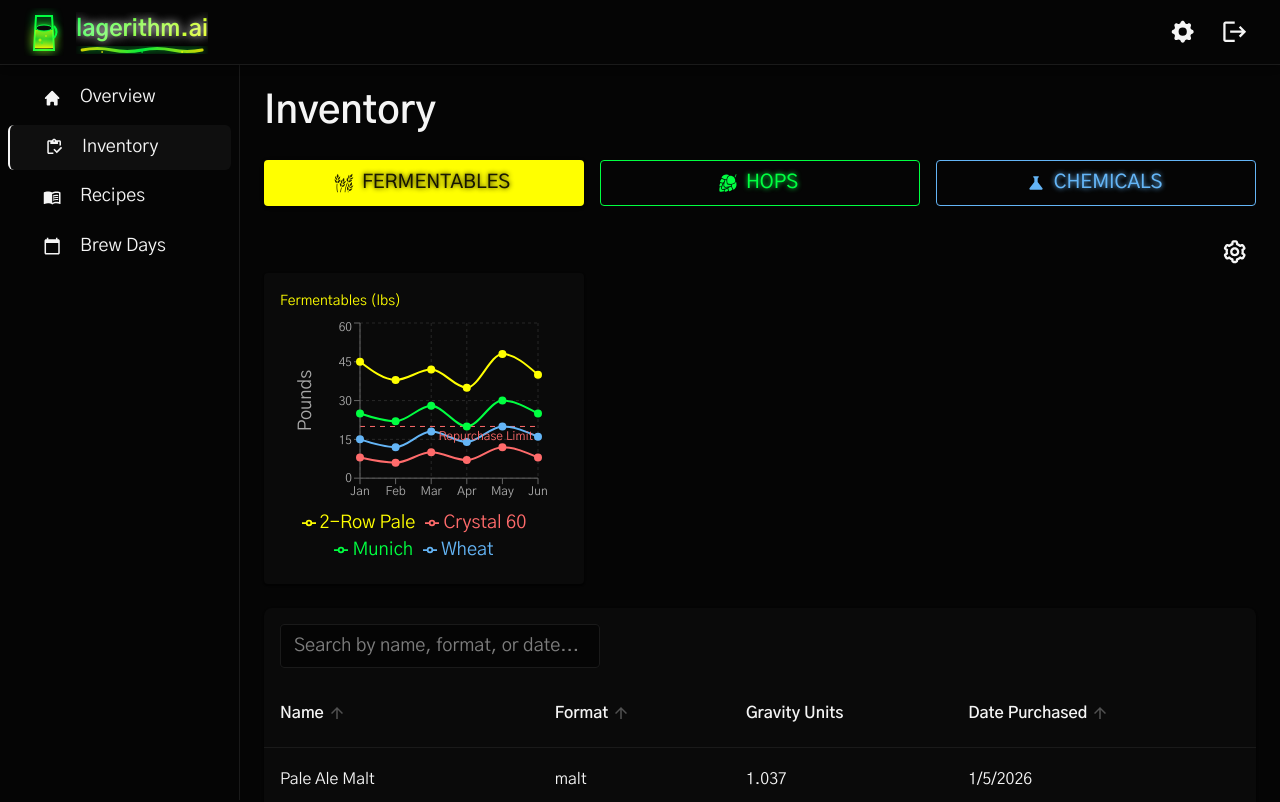
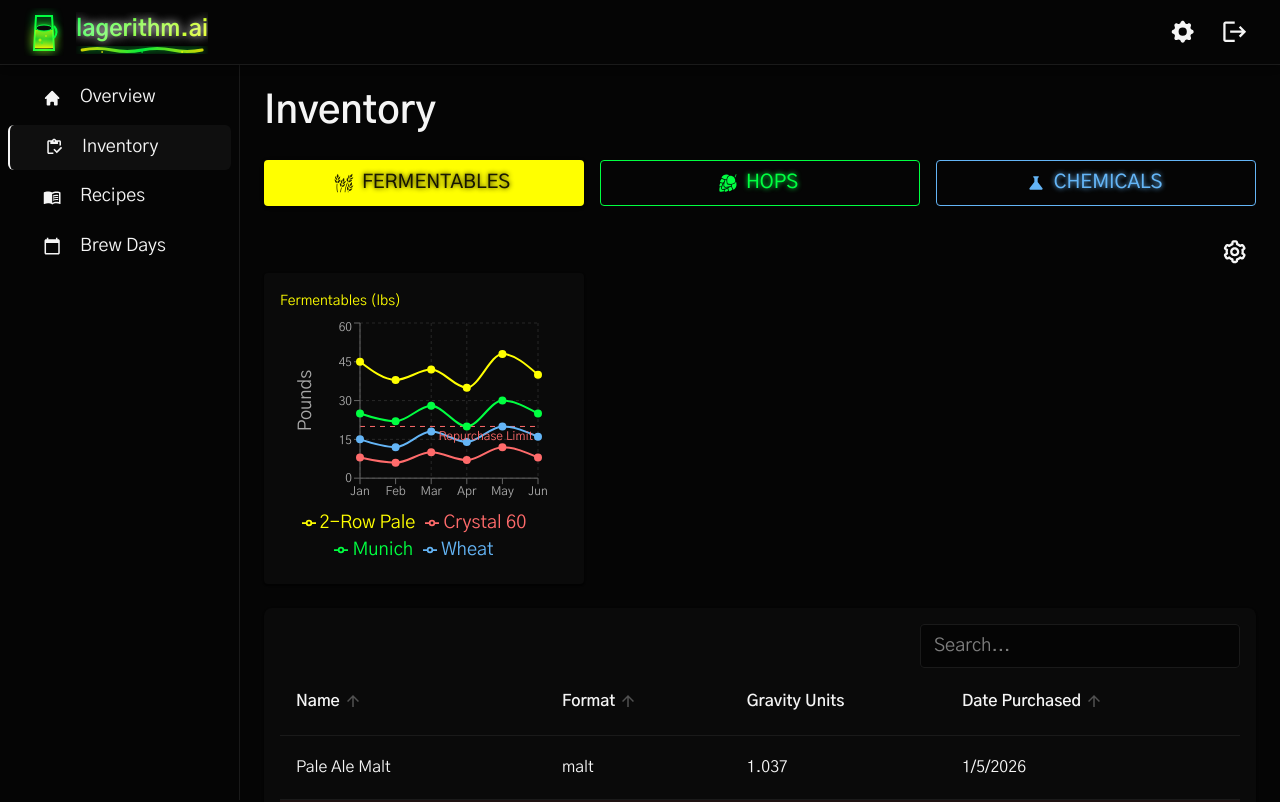
Before and after one commit to itwalton/alegorithm-web, a React (Vite) app: page /inventory in a window 1280 px wide. Shown: the top 802 px of the page. Built offline with nearby package versions, Linux system fonts and the light colour scheme.

Commit message:
add search/styling to other inventory tables

```diff
--- a/src/components/inventory-page/chemicals-inventory/ChemicalsInventoryTable.tsx
+++ b/src/components/inventory-page/chemicals-inventory/ChemicalsInventoryTable.tsx
@@ -1,4 +1,4 @@
-import { useState } from 'react';
+import { useState, useMemo } from 'react';
 import {
   Box,
   Table,
@@ -8,12 +8,18 @@ import {
   TableHead,
   TableRow,
   Paper,
+  TextField,
+  TableSortLabel,
 } from '@mui/material';
+import { useTheme } from '@mui/material/styles';
 import {
   useReactTable,
   getCoreRowModel,
   createColumnHelper,
   flexRender,
+  getFilteredRowModel,
+  getSortedRowModel,
+  type SortingState,
 } from '@tanstack/react-table';
 import { type ChemicalLineItem } from './chemicals-inventory.model';
 import useGetChemicalsInventory from './useGetChemicalsInventory';
@@ -21,41 +27,23 @@ import WaterChemicalsWarningsList from './charts/WaterChemicalsWarningsList';
 import type { Widget } from '../shared/widgets/widgets.model';
 import Widgets from '../shared/widgets/Widgets';
 
-const chemicalsColumnHelper = createColumnHelper<ChemicalLineItem>();
-const chemicalsColumns = [
-  chemicalsColumnHelper.accessor((row) => row.chemical.id, {
-    id: 'chemicalId',
-    header: 'Chemical ID',
-    cell: (info) => info.getValue(),
-  }),
-  chemicalsColumnHelper.accessor((row) => row.chemical.name, {
-    id: 'chemicalName',
-    header: 'Name',
-    cell: (info) => info.getValue(),
-  }),
-  chemicalsColumnHelper.accessor((row) => row.chemical.format, {
-    id: 'chemicalFormat',
-    header: 'Format',
-    cell: (info) => info.getValue(),
-  }),
-  chemicalsColumnHelper.accessor((row) => row.chemical.quantity, {
-    id: 'quantity',
-    header: 'Quantity (g)',
-    cell: (info) => info.getValue() ?? '-',
-  }),
-  chemicalsColumnHelper.accessor((row) => row.chemical.volume, {
-    id: 'volume',
-    header: 'Volume (ml)',
-    cell: (info) => info.getValue() ?? '-',
-  }),
-  chemicalsColumnHelper.accessor('datePurchased', {
-    header: 'Date Purchased',
-    cell: (info) => info.getValue().toLocaleDateString(),
-  }),
-];
+const getRowBackgroundColor = (datePurchased: Date, theme: any) => {
+  const now = new Date();
+  const monthsDiff = (now.getTime() - datePurchased.getTime()) / (1000 * 60 * 60 * 24 * 30);
+
+  if (monthsDiff > 12) {
+    return `${theme.palette.error.main}15`; // Red hue with 15% opacity
+  } else if (monthsDiff > 6) {
+    return `${theme.palette.secondary.main}15`; // Yellow hue with 15% opacity
+  }
+  return 'transparent';
+};
 
 export default function ChemicalsInventoryPage() {
+  const theme = useTheme();
   const { data: chemicalLineItems } = useGetChemicalsInventory();
+  const [globalFilter, setGlobalFilter] = useState('');
+  const [sorting, setSorting] = useState<SortingState>([]);
 
   const [widgets, setWidgets] = useState<Widget[]>([
     {
@@ -74,28 +62,121 @@ export default function ChemicalsInventoryPage() {
     );
   };
 
+  const columns = useMemo(() => {
+    const columnHelper = createColumnHelper<ChemicalLineItem>();
+    return [
+      columnHelper.accessor((row) => row.chemical.name, {
+        id: 'chemicalName',
+        header: 'Name',
+        cell: (info) => info.getValue(),
+        enableSorting: true,
+      }),
+      columnHelper.accessor((row) => row.chemical.format, {
+        id: 'chemicalFormat',
+        header: 'Format',
+        cell: (info) => info.getValue(),
+        enableSorting: true,
+      }),
+      columnHelper.accessor((row) => row.chemical.quantity, {
+        id: 'quantity',
+        header: 'Quantity (g)',
+        cell: (info) => info.getValue() ?? '-',
+        enableSorting: true,
+      }),
+      columnHelper.accessor((row) => row.chemical.volume, {
+        id: 'volume',
+        header: 'Volume (ml)',
+        cell: (info) => info.getValue() ?? '-',
+        enableSorting: true,
+      }),
+      columnHelper.accessor('datePurchased', {
+        id: 'datePurchased',
+        header: 'Date Purchased',
+        cell: (info) => info.getValue().toLocaleDateString(),
+        enableSorting: true,
+      }),
+    ];
+  }, []);
+
+  const data = useMemo(() => chemicalLineItems, [chemicalLineItems]);
+
   const table = useReactTable({
-    data: chemicalLineItems,
-    columns: chemicalsColumns,
+    data,
+    columns,
     getCoreRowModel: getCoreRowModel(),
+    getFilteredRowModel: getFilteredRowModel(),
+    getSortedRowModel: getSortedRowModel(),
+    state: {
+      globalFilter,
+      sorting,
+    },
+    onGlobalFilterChange: setGlobalFilter,
+    onSortingChange: setSorting,
+    autoResetAll: false,
   });
 
   return (
     <Box>
       <Widgets widgets={widgets} onToggleWidget={handleToggleWidget} />
 
-      <TableContainer component={Paper} sx={{ mt: 2 }}>
+      <Paper sx={{ borderRadius: 2, backgroundColor: '#0a0a0a', paddingY: 2, paddingX: 2, minHeight: 400 }}>
+        <Box sx={{ display: 'flex', justifyContent: 'flex-end' }}>
+          <TextField
+            size="small"
+            variant="outlined"
+            placeholder="Search..."
+            value={globalFilter ?? ''}
+            onChange={(e) => setGlobalFilter(e.target.value)}
+            sx={{
+              width: '33.333%',
+              '& .MuiOutlinedInput-root': {
+                backgroundColor: '#050505',
+                borderRadius: 1,
+                '& fieldset': {
+                  borderColor: '#1a1a1a',
+                },
+                '&:hover fieldset': {
+                  borderColor: '#2a2a2a',
+                },
+              },
+            }}
+          />
+        </Box>
+
+        <TableContainer>
           <Table>
             <TableHead>
               {table.getHeaderGroups().map((headerGroup) => (
                 <TableRow key={headerGroup.id}>
                   {headerGroup.headers.map((header) => (
                     <TableCell key={header.id}>
-                    {header.isPlaceholder
-                      ? null
-                      : flexRender(
+                      {header.isPlaceholder ? null : header.column.getCanSort() ? (
+                        <TableSortLabel
+                          active={!!header.column.getIsSorted()}
+                          direction={header.column.getIsSorted() === 'desc' ? 'desc' : 'asc'}
+                          onClick={(event) => {
+                            const handler = header.column.getToggleSortingHandler();
+                            if (handler) {
+                              handler(event);
+                            }
+                          }}
+                          hideSortIcon={false}
+                          sx={{
+                            '& .MuiTableSortLabel-icon': {
+                              opacity: header.column.getIsSorted() ? 1 : 0.3,
+                            },
+                          }}
+                        >
+                          {flexRender(
                             header.column.columnDef.header,
                             header.getContext()
+                          )}
+                        </TableSortLabel>
+                      ) : (
+                        flexRender(
+                          header.column.columnDef.header,
+                          header.getContext()
+                        )
                       )}
                     </TableCell>
                   ))}
@@ -103,8 +184,20 @@ export default function ChemicalsInventoryPage() {
               ))}
             </TableHead>
             <TableBody>
-            {table.getRowModel().rows.map((row) => (
-              <TableRow key={row.id}>
+              {table.getRowModel().rows.map((row) => {
+                const backgroundColor = getRowBackgroundColor(row.original.datePurchased, theme);
+                return (
+                  <TableRow
+                    key={row.id}
+                    sx={{
+                      backgroundColor,
+                      '&:hover': {
+                        backgroundColor: backgroundColor !== 'transparent'
+                          ? `${backgroundColor}cc`
+                          : '#0f0f0f',
+                      },
+                    }}
+                  >
                     {row.getVisibleCells().map((cell) => (
                       <TableCell key={cell.id}>
                         {flexRender(
@@ -114,10 +207,12 @@ export default function ChemicalsInventoryPage() {
                       </TableCell>
                     ))}
                   </TableRow>
-            ))}
+                );
+              })}
             </TableBody>
           </Table>
         </TableContainer>
+      </Paper>
     </Box>
   );
 }
--- a/src/components/inventory-page/chemicals-inventory/useGetChemicalsInventory.ts
+++ b/src/components/inventory-page/chemicals-inventory/useGetChemicalsInventory.ts
@@ -13,7 +13,7 @@ export default function useGetChemicalsInventory(): ChemicalInventoryResponse {
     data: [
       {
         id: '1',
-        datePurchased: new Date('2024-01-10'),
+        datePurchased: new Date('2025-11-10'), // Recent - no color
         chemical: {
           id: 'C001',
           name: 'Irish Moss',
@@ -23,7 +23,7 @@ export default function useGetChemicalsInventory(): ChemicalInventoryResponse {
       },
       {
         id: '2',
-        datePurchased: new Date('2024-02-15'),
+        datePurchased: new Date('2024-05-15'), // >12 months - RED
         chemical: {
           id: 'C002',
           name: 'Phosphoric Acid',
@@ -33,7 +33,7 @@ export default function useGetChemicalsInventory(): ChemicalInventoryResponse {
       },
       {
         id: '3',
-        datePurchased: new Date('2024-03-01'),
+        datePurchased: new Date('2026-01-02'), // Recent - no color
         chemical: {
           id: 'C003',
           name: 'Gypsum',
@@ -41,6 +41,56 @@ export default function useGetChemicalsInventory(): ChemicalInventoryResponse {
           quantity: 250,
         },
       },
+      {
+        id: '4',
+        datePurchased: new Date('2025-06-05'), // >6 months - YELLOW
+        chemical: {
+          id: 'C004',
+          name: 'Calcium Chloride',
+          format: 'dry',
+          quantity: 150,
+        },
+      },
+      {
+        id: '5',
+        datePurchased: new Date('2024-02-20'), // >12 months - RED
+        chemical: {
+          id: 'C005',
+          name: 'Lactic Acid',
+          format: 'wet',
+          volume: 250,
+        },
+      },
+      {
+        id: '6',
+        datePurchased: new Date('2025-09-18'), // Recent - no color
+        chemical: {
+          id: 'C006',
+          name: 'Campden Tablets',
+          format: 'dry',
+          quantity: 50,
+        },
+      },
+      {
+        id: '7',
+        datePurchased: new Date('2025-04-25'), // >6 months - YELLOW
+        chemical: {
+          id: 'C007',
+          name: 'Yeast Nutrient',
+          format: 'dry',
+          quantity: 200,
+        },
+      },
+      {
+        id: '8',
+        datePurchased: new Date('2024-08-10'), // >12 months - RED
+        chemical: {
+          id: 'C008',
+          name: 'Whirlfloc',
+          format: 'dry',
+          quantity: 75,
+        },
+      },
     ],
     isLoading: false,
     error: null,
--- a/src/components/inventory-page/fermentables-inventory/FermentablesInventoryTable.tsx
+++ b/src/components/inventory-page/fermentables-inventory/FermentablesInventoryTable.tsx
@@ -95,12 +95,12 @@ export default function FermentablesInventoryTable() {
     <Box>
       <Widgets widgets={widgets} onToggleWidget={handleToggleWidget} />
 
-      <Paper sx={{ borderRadius: 2, overflow: 'hidden', backgroundColor: '#0a0a0a' }}>
-        <Box sx={{ p: 2, pb: 1.5 }}>
+      <Paper sx={{ borderRadius: 2, backgroundColor: '#0a0a0a', paddingY: 2, paddingX: 2, minHeight: 400 }}>
+        <Box sx={{ display: 'flex', justifyContent: 'flex-end' }}>
           <TextField
             size="small"
             variant="outlined"
-            placeholder="Search by name, format, or date..."
+            placeholder="Search..."
             value={globalFilter ?? ''}
             onChange={(e) => setGlobalFilter(e.target.value)}
             sx={{
--- a/src/components/inventory-page/hops-inventory/HopsInventoryTable.tsx
+++ b/src/components/inventory-page/hops-inventory/HopsInventoryTable.tsx
@@ -1,4 +1,4 @@
-import { useState } from 'react';
+import { useState, useMemo } from 'react';
 import {
   Table,
   TableBody,
@@ -8,12 +8,18 @@ import {
   TableRow,
   Paper,
   Box,
+  TextField,
+  TableSortLabel,
 } from '@mui/material';
+import { useTheme } from '@mui/material/styles';
 import {
   useReactTable,
   getCoreRowModel,
   createColumnHelper,
   flexRender,
+  getFilteredRowModel,
+  getSortedRowModel,
+  type SortingState,
 } from '@tanstack/react-table';
 import { type HopLineItem } from './hops-inventory.model';
 import useGetHopsInventory from './useGetHopsInventory';
@@ -21,37 +27,23 @@ import AromaHopsDonutChart from './charts/AromaHopsDonutChart';
 import type { Widget } from '../shared/widgets/widgets.model';
 import Widgets from '../shared/widgets/Widgets';
 
-const columnHelper = createColumnHelper<HopLineItem>();
+const getRowBackgroundColor = (datePurchased: Date, theme: any) => {
+  const now = new Date();
+  const monthsDiff = (now.getTime() - datePurchased.getTime()) / (1000 * 60 * 60 * 24 * 30);
 
-const columns = [
-  columnHelper.accessor((row) => row.hop.id, {
-    id: 'hopId',
-    header: 'Hop ID',
-    cell: (info) => info.getValue(),
-  }),
-  columnHelper.accessor((row) => row.hop.name, {
-    id: 'hopName',
-    header: 'Name',
-    cell: (info) => info.getValue(),
-  }),
-  columnHelper.accessor((row) => row.hop.purpose, {
-    id: 'hopPurpose',
-    header: 'Purpose',
-    cell: (info) => info.getValue(),
-  }),
-  columnHelper.accessor('datePurchased', {
-    header: 'Date Purchased',
-    cell: (info) => info.getValue().toLocaleDateString(),
-  }),
-  columnHelper.accessor((row) => row.hop.dateHarvested, {
-    id: 'dateHarvested',
-    header: 'Date Harvested',
-    cell: (info) => info.getValue()?.toLocaleDateString() ?? '-',
-  }),
-];
+  if (monthsDiff > 12) {
+    return `${theme.palette.error.main}15`; // Red hue with 15% opacity
+  } else if (monthsDiff > 6) {
+    return `${theme.palette.secondary.main}15`; // Yellow hue with 15% opacity
+  }
+  return 'transparent';
+};
 
 export default function HopsInventoryTable() {
+  const theme = useTheme();
   const { data: hopLineItems } = useGetHopsInventory();
+  const [globalFilter, setGlobalFilter] = useState('');
+  const [sorting, setSorting] = useState<SortingState>([]);
 
   const [widgets, setWidgets] = useState<Widget[]>([
     {
@@ -70,28 +62,115 @@ export default function HopsInventoryTable() {
     );
   };
 
+  const columns = useMemo(() => {
+    const columnHelper = createColumnHelper<HopLineItem>();
+    return [
+      columnHelper.accessor((row) => row.hop.name, {
+        id: 'hopName',
+        header: 'Name',
+        cell: (info) => info.getValue(),
+        enableSorting: true,
+      }),
+      columnHelper.accessor((row) => row.hop.purpose, {
+        id: 'hopPurpose',
+        header: 'Purpose',
+        cell: (info) => info.getValue(),
+        enableSorting: true,
+      }),
+      columnHelper.accessor('datePurchased', {
+        id: 'datePurchased',
+        header: 'Date Purchased',
+        cell: (info) => info.getValue().toLocaleDateString(),
+        enableSorting: true,
+      }),
+      columnHelper.accessor((row) => row.hop.dateHarvested, {
+        id: 'dateHarvested',
+        header: 'Date Harvested',
+        cell: (info) => info.getValue()?.toLocaleDateString() ?? '-',
+        enableSorting: true,
+      }),
+    ];
+  }, []);
+
+  const data = useMemo(() => hopLineItems, [hopLineItems]);
+
   const table = useReactTable({
-    data: hopLineItems,
+    data,
     columns,
     getCoreRowModel: getCoreRowModel(),
+    getFilteredRowModel: getFilteredRowModel(),
+    getSortedRowModel: getSortedRowModel(),
+    state: {
+      globalFilter,
+      sorting,
+    },
+    onGlobalFilterChange: setGlobalFilter,
+    onSortingChange: setSorting,
+    autoResetAll: false,
   });
 
   return (
     <Box>
       <Widgets widgets={widgets} onToggleWidget={handleToggleWidget} />
 
-      <TableContainer component={Paper} sx={{ mt: 2 }}>
+      <Paper sx={{ borderRadius: 2, backgroundColor: '#0a0a0a', paddingY: 2, paddingX: 2, minHeight: 400 }}>
+        <Box sx={{ display: 'flex', justifyContent: 'flex-end' }}>
+          <TextField
+            size="small"
+            variant="outlined"
+            placeholder="Search..."
+            value={globalFilter ?? ''}
+            onChange={(e) => setGlobalFilter(e.target.value)}
+            sx={{
+              width: '33.333%',
+              '& .MuiOutlinedInput-root': {
+                backgroundColor: '#050505',
+                borderRadius: 1,
+                '& fieldset': {
+                  borderColor: '#1a1a1a',
+                },
+                '&:hover fieldset': {
+                  borderColor: '#2a2a2a',
+                },
+              },
+            }}
+          />
+        </Box>
+
+        <TableContainer>
           <Table>
             <TableHead>
               {table.getHeaderGroups().map((headerGroup) => (
                 <TableRow key={headerGroup.id}>
                   {headerGroup.headers.map((header) => (
                     <TableCell key={header.id}>
-                    {header.isPlaceholder
-                      ? null
-                      : flexRender(
+                      {header.isPlaceholder ? null : header.column.getCanSort() ? (
+                        <TableSortLabel
+                          active={!!header.column.getIsSorted()}
+                          direction={header.column.getIsSorted() === 'desc' ? 'desc' : 'asc'}
+                          onClick={(event) => {
+                            const handler = header.column.getToggleSortingHandler();
+                            if (handler) {
+                              handler(event);
+                            }
+                          }}
+                          hideSortIcon={false}
+                          sx={{
+                            '& .MuiTableSortLabel-icon': {
+                              opacity: header.column.getIsSorted() ? 1 : 0.3,
+                            },
+                          }}
+                        >
+                          {flexRender(
                             header.column.columnDef.header,
                             header.getContext()
+                          )}
+                        </TableSortLabel>
+                      ) : (
+                        flexRender(
+                          header.column.columnDef.header,
+                          header.getContext()
+                        )
                       )}
                     </TableCell>
                   ))}
@@ -99,8 +178,20 @@ export default function HopsInventoryTable() {
               ))}
             </TableHead>
             <TableBody>
-            {table.getRowModel().rows.map((row) => (
-              <TableRow key={row.id}>
+              {table.getRowModel().rows.map((row) => {
+                const backgroundColor = getRowBackgroundColor(row.original.datePurchased, theme);
+                return (
+                  <TableRow
+                    key={row.id}
+                    sx={{
+                      backgroundColor,
+                      '&:hover': {
+                        backgroundColor: backgroundColor !== 'transparent'
+                          ? `${backgroundColor}cc`
+                          : '#0f0f0f',
+                      },
+                    }}
+                  >
                     {row.getVisibleCells().map((cell) => (
                       <TableCell key={cell.id}>
                         {flexRender(
@@ -110,10 +201,12 @@ export default function HopsInventoryTable() {
                       </TableCell>
                     ))}
                   </TableRow>
-            ))}
+                );
+              })}
             </TableBody>
           </Table>
         </TableContainer>
+      </Paper>
     </Box>
   );
 }
--- a/src/components/inventory-page/hops-inventory/useGetHopsInventory.ts
+++ b/src/components/inventory-page/hops-inventory/useGetHopsInventory.ts
@@ -13,31 +13,81 @@ export default function useGetHopsInventory(): HopInventoryResponse {
     data: [
       {
         id: '1',
-        datePurchased: new Date('2024-01-20'),
+        datePurchased: new Date('2026-01-05'), // Recent - no color
         hop: {
           id: 'H001',
           name: 'Cascade',
           purpose: 'aroma',
-          dateHarvested: new Date('2023-09-15'),
+          dateHarvested: new Date('2025-09-15'),
         },
       },
       {
         id: '2',
-        datePurchased: new Date('2024-02-10'),
+        datePurchased: new Date('2024-06-10'), // >12 months - RED
         hop: {
           id: 'H002',
           name: 'Centennial',
           purpose: 'bittering',
-          dateHarvested: new Date('2023-09-20'),
+          dateHarvested: new Date('2024-05-20'),
         },
       },
       {
         id: '3',
-        datePurchased: new Date('2024-03-05'),
+        datePurchased: new Date('2025-12-15'), // Recent - no color
         hop: {
           id: 'H003',
           name: 'Citra',
           purpose: 'aroma',
+          dateHarvested: new Date('2025-09-01'),
+        },
+      },
+      {
+        id: '4',
+        datePurchased: new Date('2025-05-20'), // >6 months - YELLOW
+        hop: {
+          id: 'H004',
+          name: 'Mosaic',
+          purpose: 'aroma',
+          dateHarvested: new Date('2025-04-15'),
+        },
+      },
+      {
+        id: '5',
+        datePurchased: new Date('2024-03-12'), // >12 months - RED
+        hop: {
+          id: 'H005',
+          name: 'Simcoe',
+          purpose: 'bittering',
+          dateHarvested: new Date('2024-02-20'),
+        },
+      },
+      {
+        id: '6',
+        datePurchased: new Date('2025-10-08'), // Recent - no color
+        hop: {
+          id: 'H006',
+          name: 'Amarillo',
+          purpose: 'aroma',
+        },
+      },
+      {
+        id: '7',
+        datePurchased: new Date('2025-06-18'), // >6 months - YELLOW
+        hop: {
+          id: 'H007',
+          name: 'Columbus',
+          purpose: 'bittering',
+          dateHarvested: new Date('2025-05-10'),
+        },
+      },
+      {
+        id: '8',
+        datePurchased: new Date('2024-11-22'), // >12 months - RED
+        hop: {
+          id: 'H008',
+          name: 'Saaz',
+          purpose: 'aroma',
+          dateHarvested: new Date('2024-10-15'),
         },
       },
     ],
```
Lines whose indentation alone changed are shown as unchanged.
